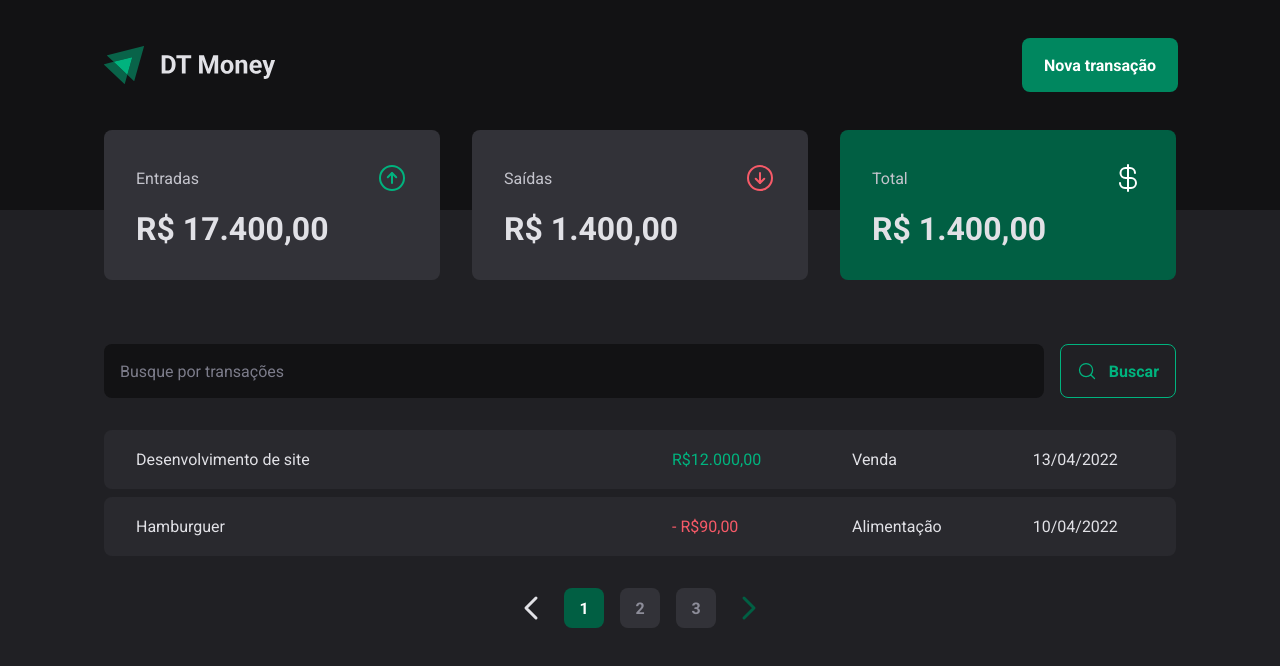
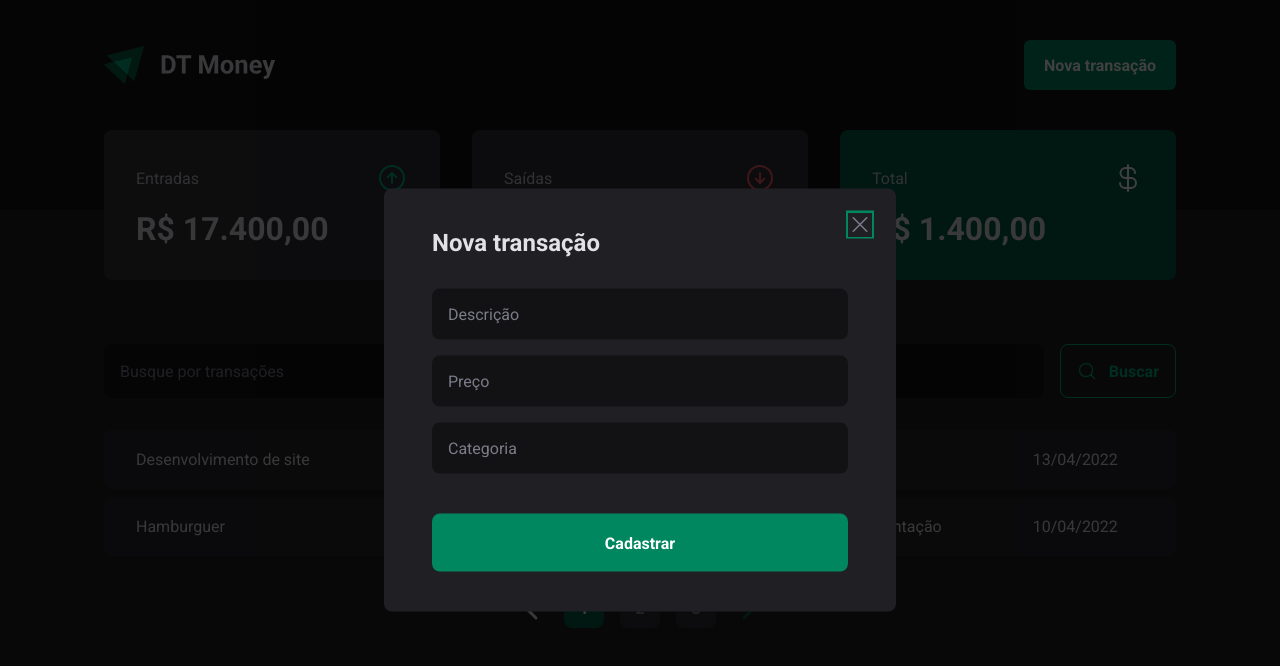
Before and after one commit to jessicacastro/dt-money, a React (Vite) app: page / in a window 1280 px wide. Both pictures are taken after a click on the button "Nova transação". Shown: the top 666 px of the page. Built offline with nearby package versions, Linux system fonts and the light colour scheme.

Commit message:
chore: add accessible dialog with radix ui

```diff
--- a/package.json
+++ b/package.json
@@ -10,6 +10,7 @@
     "preview": "vite preview"
   },
   "dependencies": {
+    "@radix-ui/react-dialog": "^1.0.4",
     "phosphor-react": "^1.4.1",
     "react": "^18.2.0",
     "react-dom": "^18.2.0",
--- a/src/components/Header/index.tsx
+++ b/src/components/Header/index.tsx
@@ -1,4 +1,6 @@
 import logoImg from "@assets/logo.svg";
+import { NewTransactionModal } from "@components/NewTransactionModal";
+import * as Dialog from "@radix-ui/react-dialog";
 import { HeaderContainer, HeaderContent, NewTransactionButton } from "./styles";
 
 export const Header = () => {
@@ -6,7 +8,14 @@
     <HeaderContainer>
       <HeaderContent>
         <img src={logoImg} alt="" />
-        <NewTransactionButton>Nova transação</NewTransactionButton>
+
+        <Dialog.Root>
+          <Dialog.Trigger asChild>
+            <NewTransactionButton>Nova transação</NewTransactionButton>
+          </Dialog.Trigger>
+
+          <NewTransactionModal />
+        </Dialog.Root>
       </HeaderContent>
     </HeaderContainer>
   );
--- /dev/null
+++ b/src/components/NewTransactionModal/index.tsx
@@ -0,0 +1,26 @@
+import * as Dialog from "@radix-ui/react-dialog";
+
+import { X } from "phosphor-react";
+import { CloseButton, Content, DialogForm, Overlay } from "./styles";
+
+export const NewTransactionModal = () => (
+  <Dialog.Portal>
+    <Overlay />
+
+    <Content>
+      <CloseButton>
+        <X size={24} />
+      </CloseButton>
+
+      <Dialog.Title>Nova transação</Dialog.Title>
+
+      <DialogForm>
+        <input type="text" placeholder="Descrição" required />
+        <input type="number" placeholder="Preço" required />
+        <input type="text" placeholder="Categoria" required />
+
+        <button type="submit">Cadastrar</button>
+      </DialogForm>
+    </Content>
+  </Dialog.Portal>
+);
--- /dev/null
+++ b/src/components/NewTransactionModal/styles.ts
@@ -0,0 +1,71 @@
+import * as Dialog from "@radix-ui/react-dialog";
+import styled from "styled-components";
+
+export const Overlay = styled(Dialog.Overlay)`
+  position: fixed;
+  width: 100vw;
+  height: 100vh;
+  inset: 0; // top:0, bottom:0, etc..
+
+  background: rgba(0, 0, 0, 0.75);
+`;
+
+export const Content = styled(Dialog.Content)`
+  min-width: 32rem;
+  border-radius: 8px;
+  padding: 2.5rem 3rem;
+
+  background: ${(props) => props.theme["gray-800"]};
+
+  position: fixed;
+  top: 50%;
+  left: 50%;
+  transform: translate(-50%, -50%);
+`;
+
+export const DialogForm = styled.form`
+  margin-top: 2rem;
+  display: flex;
+  flex-direction: column;
+  gap: 1rem;
+
+  input {
+    border-radius: 8px;
+    border: 0;
+    background: ${(props) => props.theme["gray-900"]};
+    color: ${(props) => props.theme["gray-300"]};
+    padding: 1rem;
+
+    &::placeholder {
+      color: ${(props) => props.theme["gray-500"]};
+    }
+  }
+
+  button[type="submit"] {
+    height: 58px;
+    border: 0;
+    background: ${(props) => props.theme["green-500"]};
+    color: ${(props) => props.theme.white};
+    font-weight: bold;
+    padding: 0 1.25rem;
+    border-radius: 8px;
+    margin-top: 1.5rem;
+    cursor: pointer;
+
+    &:hover {
+      background: ${(props) => props.theme["green-700"]};
+      transition: background 0.2s;
+    }
+  }
+`;
+
+export const CloseButton = styled(Dialog.Close)`
+  position: absolute;
+  right: 1.5rem;
+  top: 1.5rem;
+  background: transparent;
+  border: 0;
+  line-height: 0; // reset focus relative to font-size of the button
+  cursor: pointer;
+  color: ${(props) => props.theme["gray-500"]};
+`;
```
Also changed, not shown: 1 other file (tests, documents, lock files or other folders).
